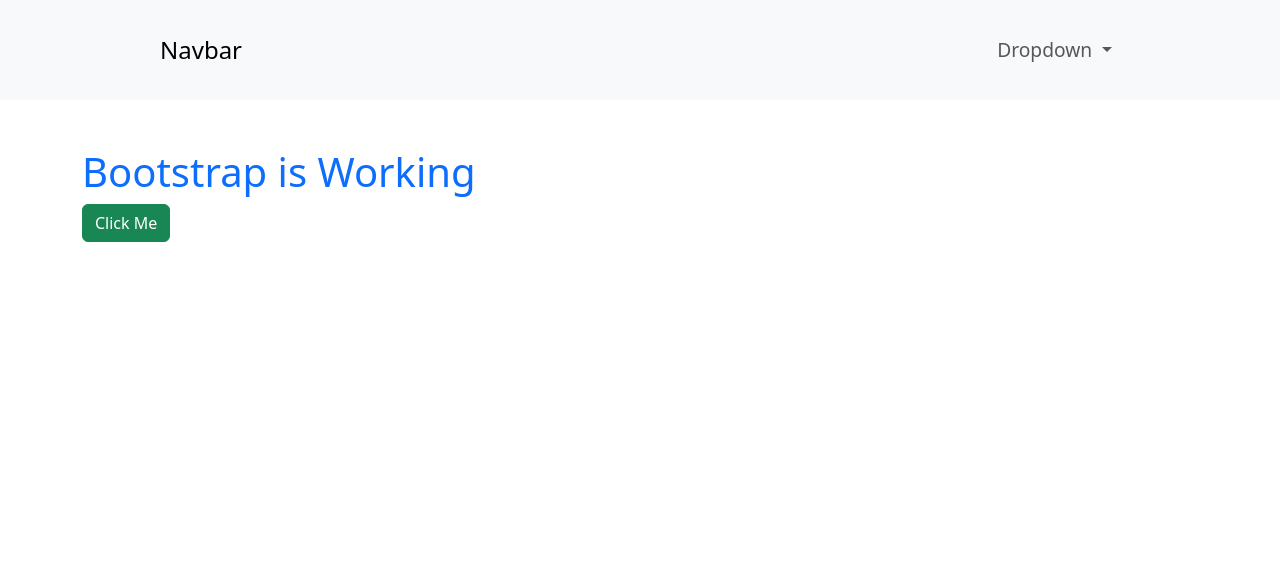
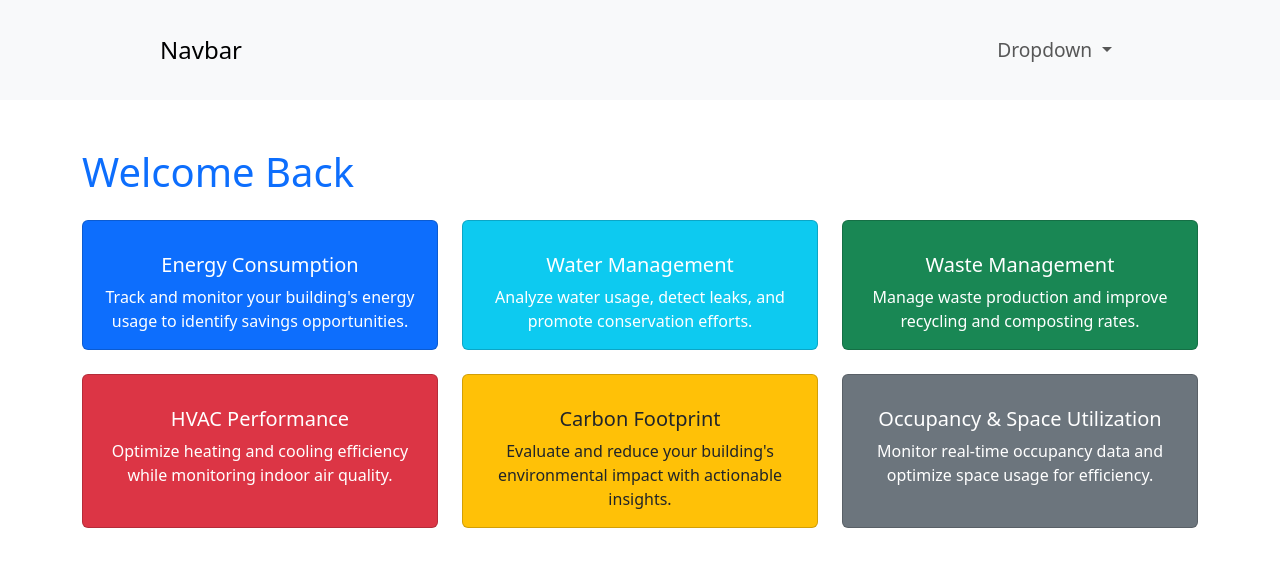
Before and after one commit to TamannaK24/SustainaBillity, a Nuxt app: page / in a window 1280 px wide. Shown: the top 566 px of the page. Built offline with nearby package versions, Linux system fonts and the light colour scheme.

Commit message:
tiles added

```diff
--- /dev/null
+++ b/components/Tile.vue
@@ -0,0 +1,53 @@
+<template>
+    <div class="card h-100 text-center" :class="[bgColor, textColor]">
+      <div class="card-body">
+        <i v-if="icon" :class="`${icon} display-4`"></i>
+        <h5 class="card-title mt-3">{{ title }}</h5>
+        <p class="card-text">{{ description }}</p>
+      </div>
+      <a :href="link" class="stretched-link"></a>
+    </div>
+  </template>
+
+  <script>
+  export default {
+    name: "Tile",
+    props: {
+      title: {
+        type: String,
+        required: true,
+      },
+      description: {
+        type: String,
+        required: true,
+      },
+      icon: {
+        type: String,
+        default: null, // Optional icon class
+      },
+      bgColor: {
+        type: String,
+        default: "bg-light", // Default background color
+      },
+      textColor: {
+        type: String,
+        default: "text-dark", // Default text color
+      },
+      link: {
+        type: String,
+        default: "#", // Default link
+      },
+    },
+  };
+  </script>
+
+  <style scoped>
+  .card {
+    cursor: pointer;
+    transition: transform 0.2s ease-in-out;
+  }
+
+  .card:hover {
+    transform: scale(1.05); /* Slightly enlarge the tile on hover */
+  }
+  </style>
--- a/pages/index.vue
+++ b/pages/index.vue
@@ -1,12 +1,91 @@
 <template>
     <div class="container mt-5">
-      <h1 class="text-primary">Bootstrap is Working</h1>
-      <button class="btn btn-success">Click Me</button>
+      <h1 class="text-primary mb-4">Welcome Back</h1>
+
+      <!-- Tile Grid -->
+      <div class="row row-cols-1 row-cols-md-3 g-4">
+        <!-- Tile 1 -->
+        <div class="col">
+          <Tile
+            title="Energy Consumption"
+            description="Track and monitor your building's energy usage to identify savings opportunities."
+            icon="bi bi-lightning-fill"
+            bgColor="bg-primary"
+            textColor="text-white"
+            link="/energy"
+          />
+        </div>
+
+        <!-- Tile 2 -->
+        <div class="col">
+          <Tile
+            title="Water Management"
+            description="Analyze water usage, detect leaks, and promote conservation efforts."
+            icon="bi bi-droplet-fill"
+            bgColor="bg-info"
+            textColor="text-white"
+            link="/water"
+          />
+        </div>
+
+        <!-- Tile 3 -->
+        <div class="col">
+          <Tile
+            title="Waste Management"
+            description="Manage waste production and improve recycling and composting rates."
+            icon="bi bi-recycle"
+            bgColor="bg-success"
+            textColor="text-white"
+            link="/waste"
+          />
+        </div>
+
+        <!-- Tile 4 -->
+        <div class="col">
+          <Tile
+            title="HVAC Performance"
+            description="Optimize heating and cooling efficiency while monitoring indoor air quality."
+            icon="bi bi-thermometer-half"
+            bgColor="bg-danger"
+            textColor="text-white"
+            link="/hvac"
+          />
+        </div>
+
+        <!-- Tile 5 -->
+        <div class="col">
+          <Tile
+            title="Carbon Footprint"
+            description="Evaluate and reduce your building's environmental impact with actionable insights."
+            icon="bi bi-cloud-fill"
+            bgColor="bg-warning"
+            textColor="text-dark"
+            link="/carbon"
+          />
+        </div>
+
+        <!-- Tile 6 -->
+        <div class="col">
+          <Tile
+            title="Occupancy & Space Utilization"
+            description="Monitor real-time occupancy data and optimize space usage for efficiency."
+            icon="bi bi-people-fill"
+            bgColor="bg-secondary"
+            textColor="text-white"
+            link="/occupancy"
+          />
+        </div>
+      </div>
     </div>
   </template>
 
   <script>
+  import Tile from "@/components/Tile.vue"; // Import the Tile component
+
   export default {
-    name: 'HomePage',
+    name: "HomePage",
+    components: {
+      Tile, // Register the Tile component
+    },
   };
   </script>
```
